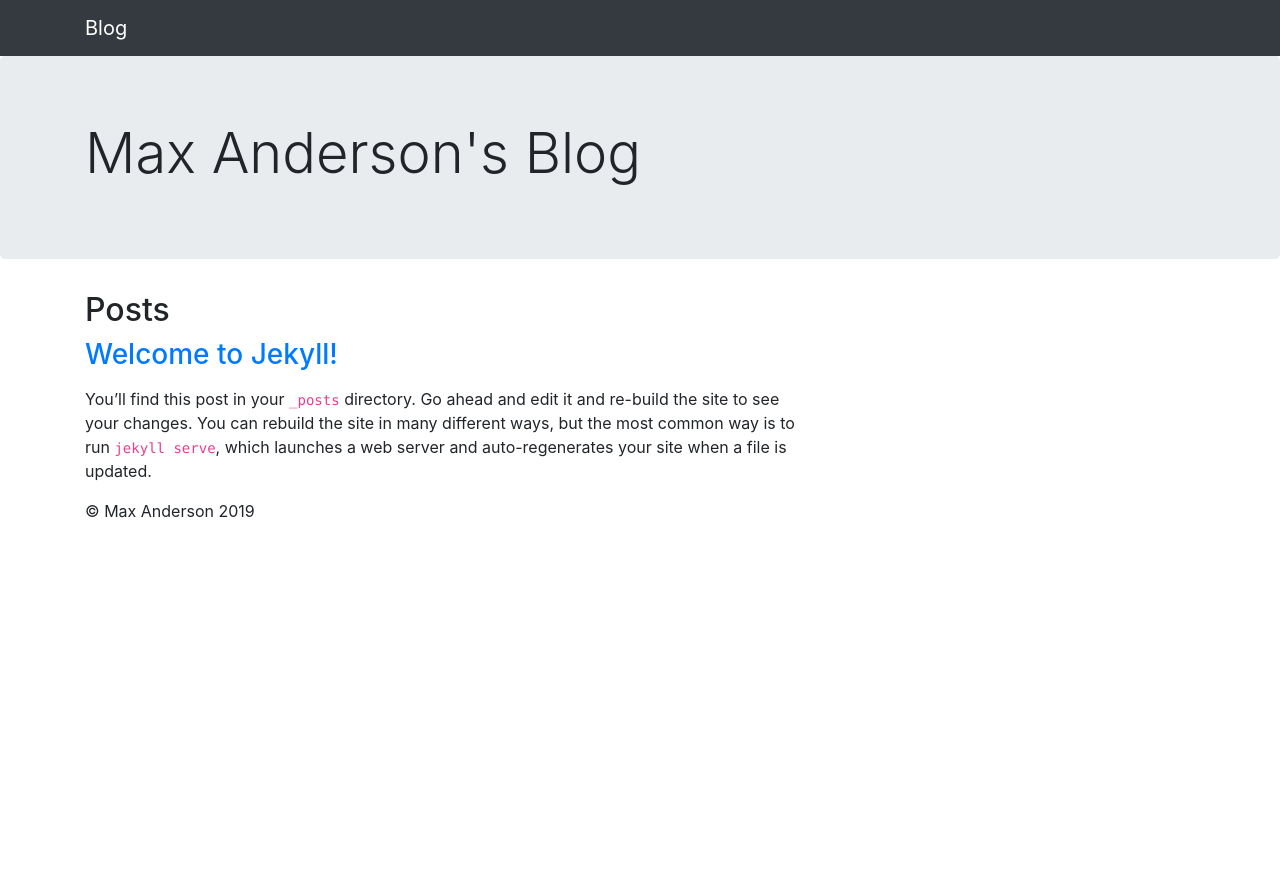
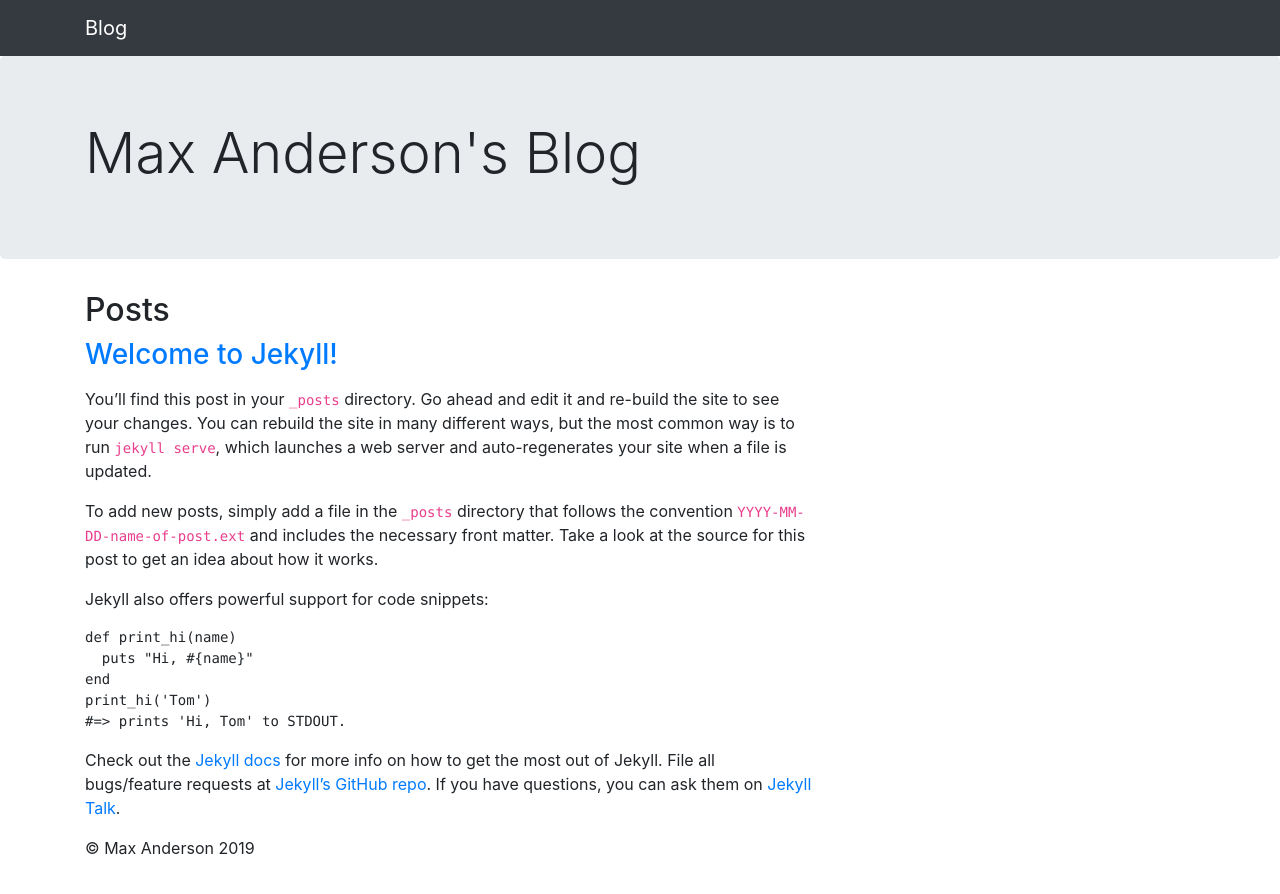
Before and after one commit to mcbanderson/blog, a Jekyll site: the page built from index.md, in a window 1280 px wide. Shown: the top 894 px of the page. Built offline with Jekyll 4.4.1, drawn with Linux system fonts in a browser that asks for light colours; nearby versions of some CDN libraries; some web fonts are replaced.

Commit message:
Remove minima theme. Add plugins, excerpt_separator, and defaults

```diff
--- a/_config.yml
+++ b/_config.yml
@@ -25,9 +25,24 @@ github_username: mcbanderson
 
 # Build settings
 markdown: kramdown
-theme: minima
 plugins:
   - jekyll-feed
+  - jekyll-seo-tag
+  - jekyll-sitemap
+
+excerpt_separator: "<!--more-->"
+
+defaults:
+  - scope:
+      path: ""
+      type: "posts"
+    values:
+      layout: "post"
+      author: "Max Anderson"
+  - scope:
+      path: ""
+    values:
+      layout: "default"
 
 # Exclude from processing.
 # The following items will not be processed, by default. Create a custom list
```
